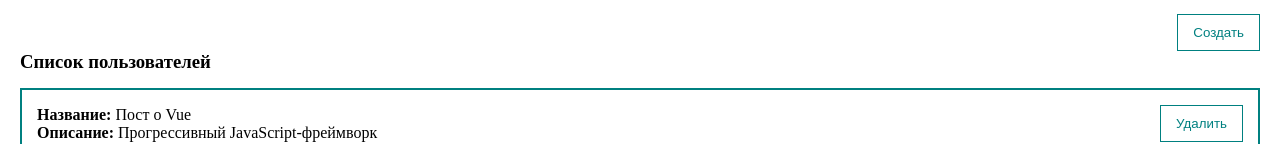
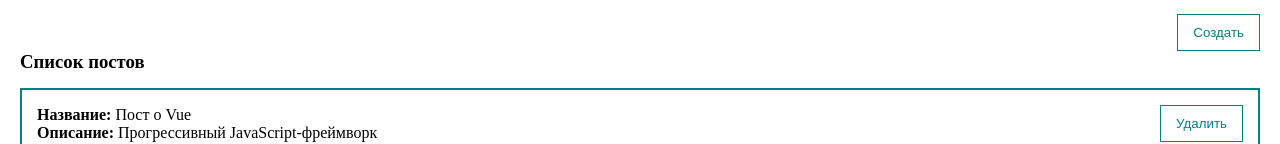
Before and after one commit to AlekseyYuriev/vue-training-project, a Vue app: page / in a window 1280 px wide. Shown: the part 143-287 px from the top of the page. Built offline with nearby package versions, Linux system fonts and the light colour scheme.

Commit message:
feat: deletePost added

```diff
--- a/src/App.vue
+++ b/src/App.vue
@@ -1,7 +1,7 @@
 <template>
   <div class="app">
     <post-form @create="createPost" />
-    <post-list :posts="posts" />
+    <post-list :posts="posts" @remove="removePost" />
   </div>
 </template>
 
@@ -33,6 +33,9 @@ export default {
     createPost(post) {
       this.posts.push(post);
     },
+    removePost(post) {
+      this.posts = this.posts.filter((p) => p !== post);
+    },
   },
 };
 </script>
--- a/src/components/PostItem.vue
+++ b/src/components/PostItem.vue
@@ -5,7 +5,7 @@
       <div><strong>Описание:</strong> {{ post.body }}</div>
     </div>
     <div class="post__btns">
-      <my-button>Удалить</my-button>
+      <my-button @click="$emit('remove', post)">Удалить</my-button>
     </div>
   </div>
 </template>
--- a/src/components/PostList.vue
+++ b/src/components/PostList.vue
@@ -1,8 +1,14 @@
 <template>
-  <div>
-    <h3>Список пользователей</h3>
-    <post-item v-for="post in posts" :post="post" :key="post.id" />
+  <div v-if="posts.length > 0">
+    <h3>Список постов</h3>
+    <post-item
+      v-for="post in posts"
+      :post="post"
+      :key="post.id"
+      @remove="$emit('remove', post)"
+    />
   </div>
+  <h2 v-else style="color: red">Список постов пуст</h2>
 </template>
 
 <script>
```
